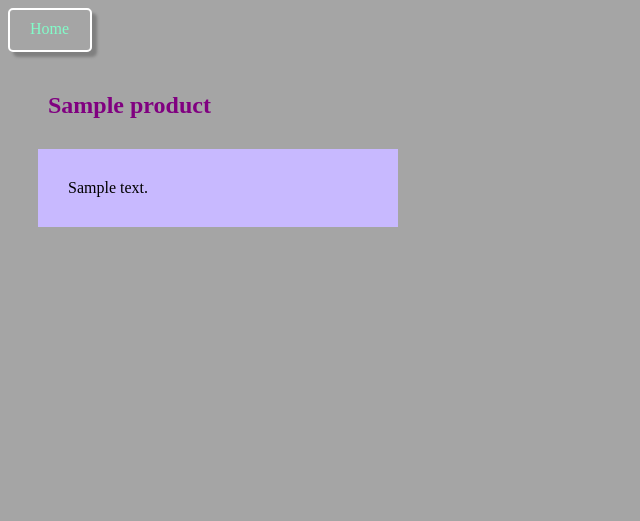
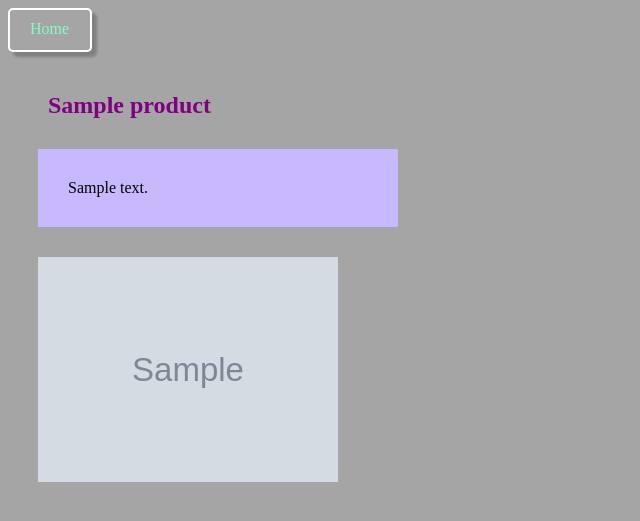
Before and after one commit to nastinsk/django-models, a Django app: template templates/product_detail.html in a window 1280 px wide. Shown: the top 521 px of the page, without its empty margins (0-640 px from the left). Run offline with Django 3.2, Linux system fonts and the light colour scheme; the template is opened without the code that fills it: most values are stand-ins (such as "Sample title", 1, 10 or a date in 2020); grey boxes marked "Sample" are stand-in pictures.

Commit message:
pictures added

```diff
--- a/static/detail_page.css
+++ b/static/detail_page.css
@@ -12,3 +12,7 @@ h2{
     margin: 30px;
 
 }
+ img{
+    width: 300px;
+    margin: 0px 30px;
+ }
--- a/store_app/models.py
+++ b/store_app/models.py
@@ -4,6 +4,7 @@ class Product(models.Model):
     title = models.CharField(max_length=128)
     description = models.TextField()
     manufacturer = models.ForeignKey('auth.User', on_delete=models.CASCADE)
+    image = models.ImageField(upload_to='static/img', default='static/img/default.jpg')
 
     def __str__(self):
         return self.title
--- a/templates/home.html
+++ b/templates/home.html
@@ -3,7 +3,7 @@
 
 
 {% block content %}
-<h1> Welcome to our store!</h1>
+<h1> Welcome to our weird store!</h1>
 
 <ul> Our products:
 
--- a/templates/product_detail.html
+++ b/templates/product_detail.html
@@ -10,5 +10,7 @@
 <div>
   <h2>{{ product.title }}</h2>
   <p>{{ product.description }}</p>
+  <img src="../{{ product.image }}"></img>
+
 </div>
 {% endblock content %}
```
Also changed, not shown: db.sqlite3, static/img/ZPcqNN_wcv4.jpg (added), static/img/default.jpg (added), static/img/golden_fish.jpg (added), static/img/hat.jpg (renamed from static/img/beige-and-black-hat-near-swimming-pool-984619.jpg), static/img/tostaditos-cs-salami-kirieshky-40g30-6.jpg (added), store_app/migrations/0002_product_image.py (added), store_app/migrations/0003_auto_20200115_2348.py (added), store_app/migrations/0004_auto_20200115_2350.py (added), store_app/migrations/0005_auto_20200115_2359.py (added), 3 other files.
